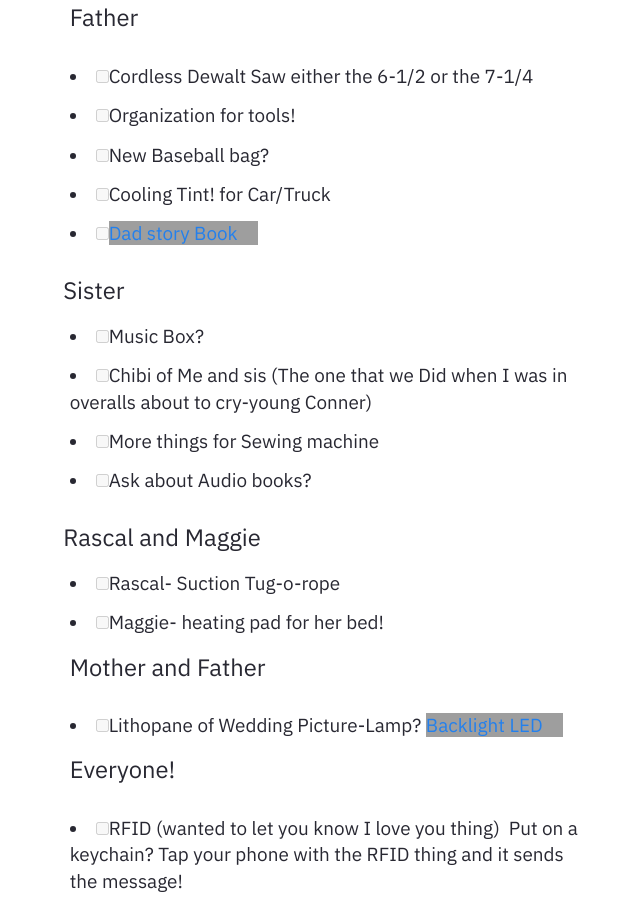
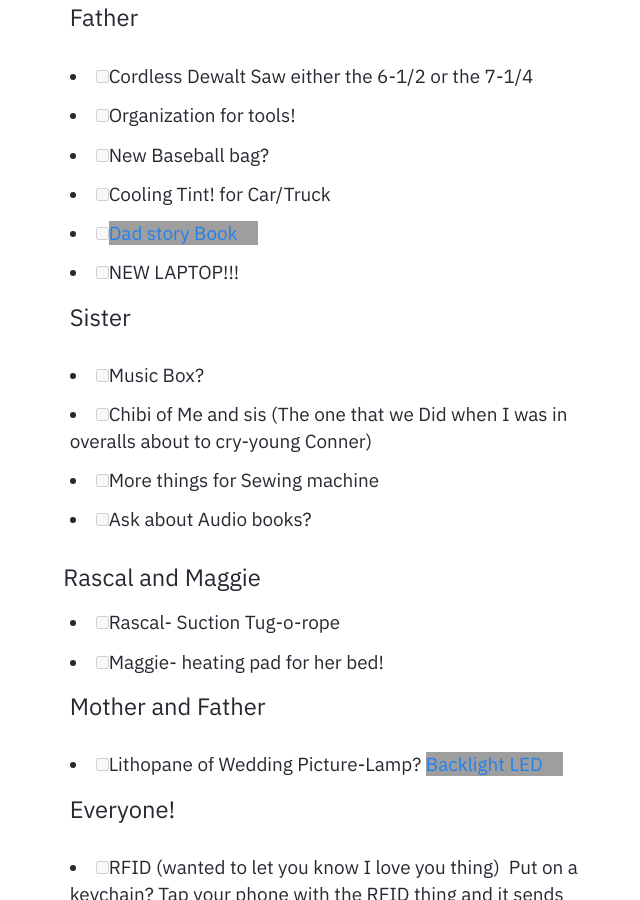
Before and after one commit to Dieselrez/Publishing, a Jekyll site: the page built from _notes/Public/Gifts.md, in a window 1280 px wide and 900 px high, scrolled down 512 px, cut to the strip 0-900 px from the top of the window. Shown: the whole strip, without its empty margins (315-955 px from the left). Built offline with Jekyll 4.4.1, drawn with Linux system fonts in a browser that asks for light colours; grey boxes are pictures that could not be loaded.

Commit message:
vault backup: 2024-11-03 12:12:05

```diff
--- a/_notes/Public/Gifts.md
+++ b/_notes/Public/Gifts.md
@@ -19,7 +19,7 @@ permalink: /gifts
 - [ ] New Baseball bag?
 - [ ] Cooling Tint! for Car/Truck
 - [ ] [Dad story Book](https://www.amazon.com/Dad-Want-Hear-Your-Story/dp/1070527718/?_encoding=UTF8&ref_=pd_hp_d_btf_wsixnhcumxnet)
-
+- [ ] NEW LAPTOP!!!
 ##### Sister
 - [ ] Music Box?
 - [ ] Chibi of Me and sis (The one that we Did when I was in overalls about to cry-young Conner)
```
